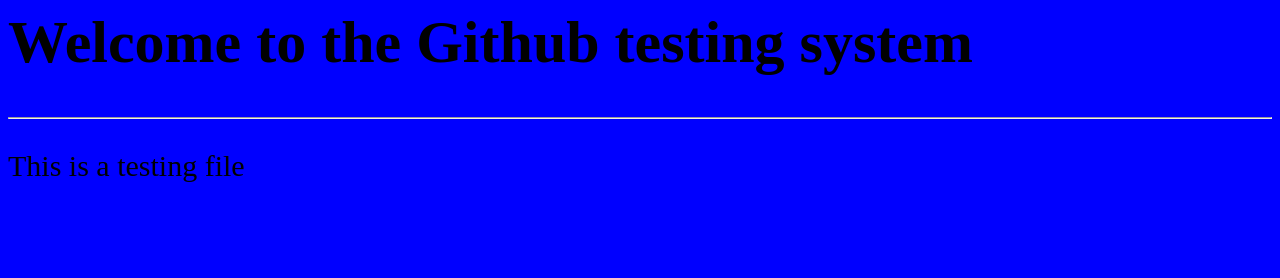
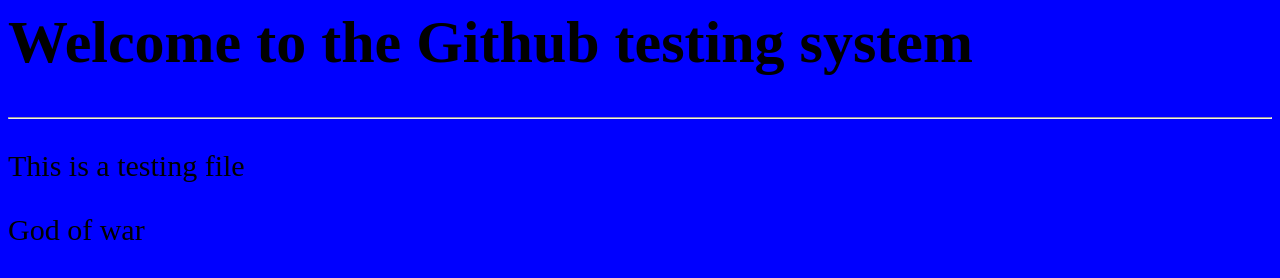
Before and after one commit to nageshyo/test, a plain HTML site: page index.html in a window 1280 px wide. Drawn offline with Linux system fonts and the light colour scheme.

Commit message:
added new tag with god of war

```diff
--- a/index.html
+++ b/index.html
@@ -6,10 +6,11 @@
 
 <body>
 <h1>Welcome to the Github testing system</h1>
-  <!--//change1 --!>
+  <!--//change1 -->
   <hr>
 <p>This is a testing file</p>
-  <!-- change1// --!>
+  <!-- change1// -->
+<p>God of war</p>
 </body>
 
 </html>
```
